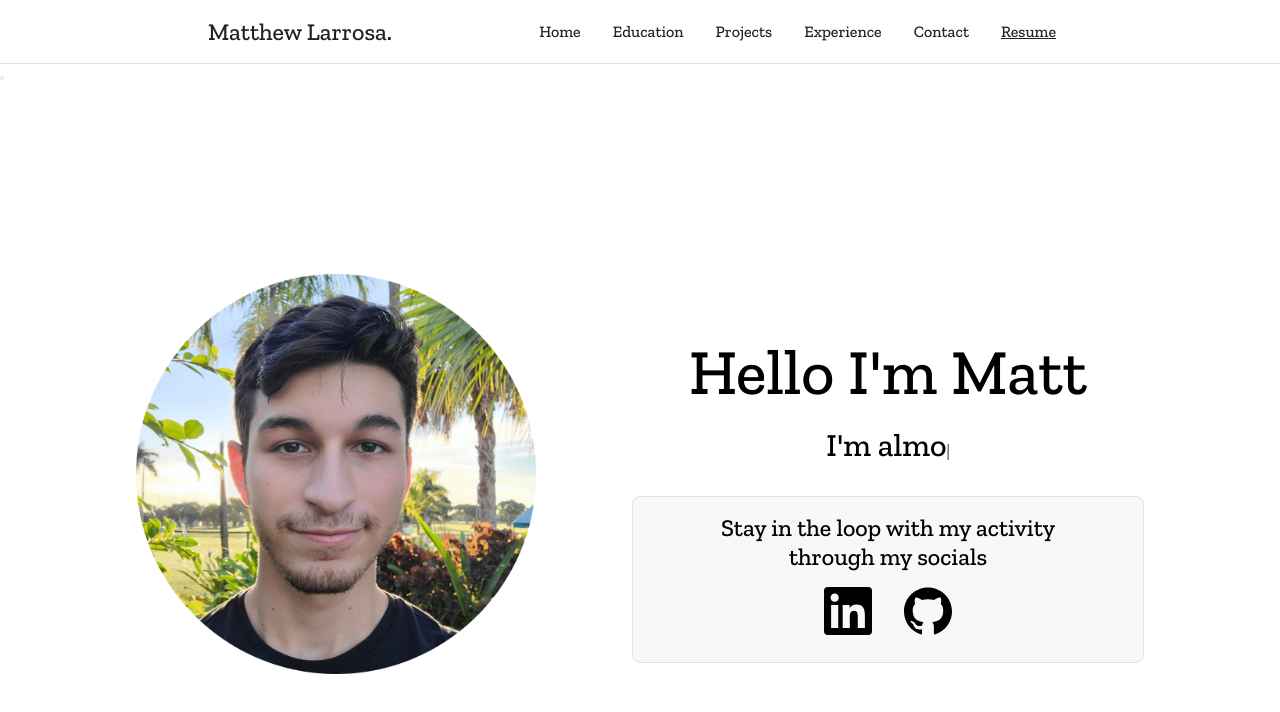
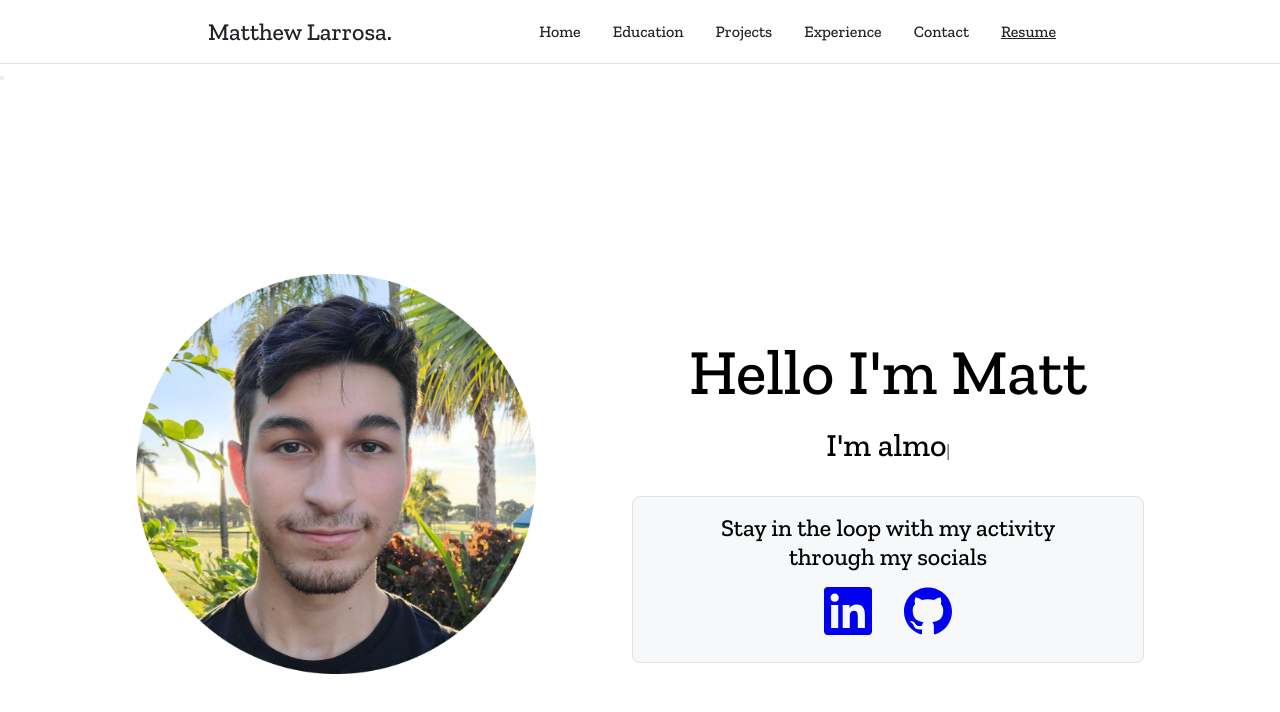
Before and after one commit to matthewLarrosa/portfilio-website-v2, a React (Vite) app: page / in a window 1280 px wide. Shown: the top 712 px of the page. Built offline with nearby package versions, Linux system fonts and the light colour scheme.

Commit message:
test commit

```diff
--- a/src/components/Header/Hero.css
+++ b/src/components/Header/Hero.css
@@ -67,9 +67,17 @@
     font-size: 2.5rem;
     margin: 1rem;
 }
+.linkedinLogo{
+    text-decoration: none;
+    color: black;
+}
 .github{
     font-size: 2.5rem;
     margin: 1rem;
+}
+.githubLogo{
+    text-decoration: none;
+    color: black;
 }
 }
 @media only screen and (min-width: 1010px) {
--- a/src/components/Header/Hero.tsx
+++ b/src/components/Header/Hero.tsx
@@ -46,10 +46,10 @@ function Hero() {
             <div className="socialsText2">through my socials</div>
             <div className="socialsContent">
               <div className="linkedin">
-                <SiLinkedin />
+                <a className="linkedinLogo" href="https://www.linkedin.com/in/matthew-larrosa-19-9999ml/"><SiLinkedin /></a>
               </div>
               <div className="github">
-                <SiGithub />
+                <a className="githubLogo" href="https://github.com/matthewLarrosa"><SiGithub /></a>
               </div>
             </div>
           </div>
```
Also changed, not shown: src/components/Education/Fiu.tsx (added, +13 -0 lines), src/assets/fiu.jpg (added), src/components/Education/Fiu.css (added).
